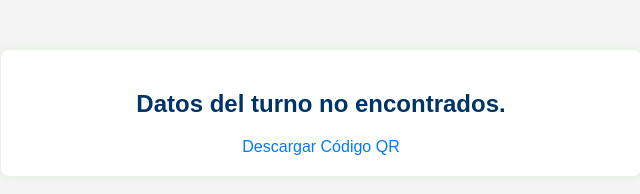
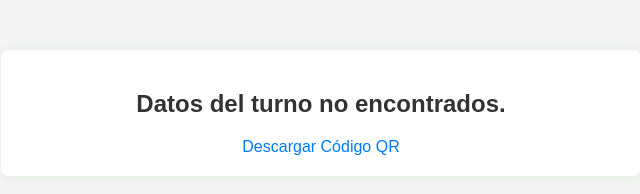
Before and after one commit to ucarva/generadorturnos, a website: page ver-turno.html in a window 1280 px wide. Shown: the whole page, without its empty margins (319-959 px from the left). Drawn offline with Linux system fonts and the light colour scheme.

Commit message:
mejorando estilos msj

```diff
--- a/public/styles.css
+++ b/public/styles.css
@@ -48,7 +48,7 @@ button:hover {
    margin-top: 20px;
    font-size: 24px;
    font-weight: bold;
-   color: #003366;
+   color: #333;
 }
 
 #qrCode img {
```
